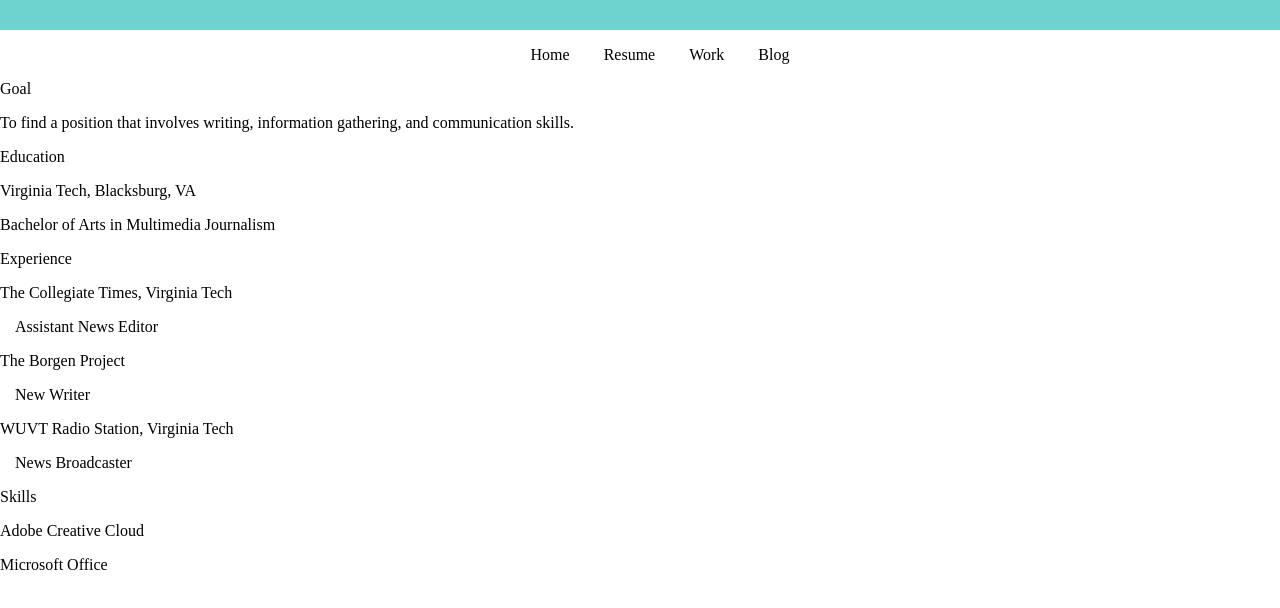
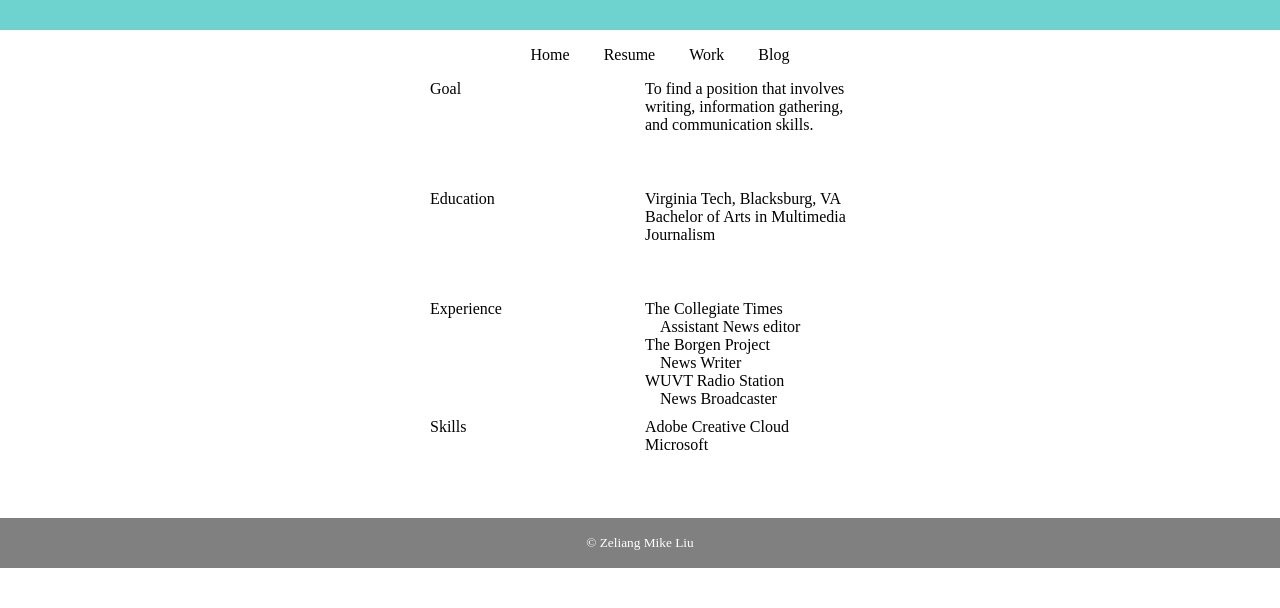
Before and after one commit to mikeliu97/mikeliu97.github.io, a plain HTML site: page resume.html in a window 1280 px wide. Shown: the part 70-678 px from the top of the page. Drawn offline with Linux system fonts and the light colour scheme.

Commit message:
Final adjustments

```diff
--- a/resume.html
+++ b/resume.html
@@ -13,44 +13,21 @@
         <li><a href=>Blog</a></li>
       </ul>
     </nav>
-    <div id="wrapper2">
-      <div class= "one">
-        <p>Goal</p>
-      </div>
-      <div class= "two">
-        <p>To find a position that involves writing, information gathering, and communication skills.</p>
-      </div>
+    <div id="grid-resume">
+      <div id="one">Goal</div>
+      <div id="two">To find a position that involves writing, information gathering, and communication skills.</div>
+      <div id="three">Education</div>
+      <div id="four">Virginia Tech, Blacksburg, VA Bachelor of Arts in Multimedia Journalism</div>
+      <div id="five">Experience</div>
+      <div id="six">The Collegiate Times<br/>
+        <li>Assistant News editor</li><br/>
+        The Borgen Project<br/>
+        <li>News Writer</li><br/>
+        WUVT Radio Station<br/>
+        <li>News Broadcaster</li></div>
+      <div id="seven">Skills</div>
+      <div id="eight">Adobe Creative Cloud<br/>Microsoft</div>
     </div>
-    <div id="wrapper2">
-      <div class= "item3">
-        <p>Education</p>
-      </div>
-      <div class= "item4">
-        <p>Virginia Tech, Blacksburg, VA</p>
-        <p>Bachelor of Arts in Multimedia Journalism</p>
-      </div>
-    </div>
-    <div id="wrapper3">
-      <div class= "item5">
-      <p>Experience</p>
-      </div>
-      <div class= "item6">
-        <p>The Collegiate Times, Virginia Tech</p>
-        <li>Assistant News Editor</li>
-        <p>The Borgen Project</p>
-        <li>New Writer</li>
-        <p>WUVT Radio Station, Virginia Tech</p>
-        <li>News Broadcaster</li>
-      </div>
-    </div>
-    <div id="wrapper2">
-      <div class= "item3">
-      <p>Skills</p>
-      </div>
-      <div class= "item4">
-        <p>Adobe Creative Cloud</p>
-        <p>Microsoft Office</p>
-      </div>
-    </div>
+    <footer id="primary-footer"><small>© Zeliang Mike Liu</small></footer>
   </body>
 </html>
```
Also changed, not shown: index.html (+1 -1 lines), resume-copy.html (deleted, +0 -33 lines), 1 other file.
